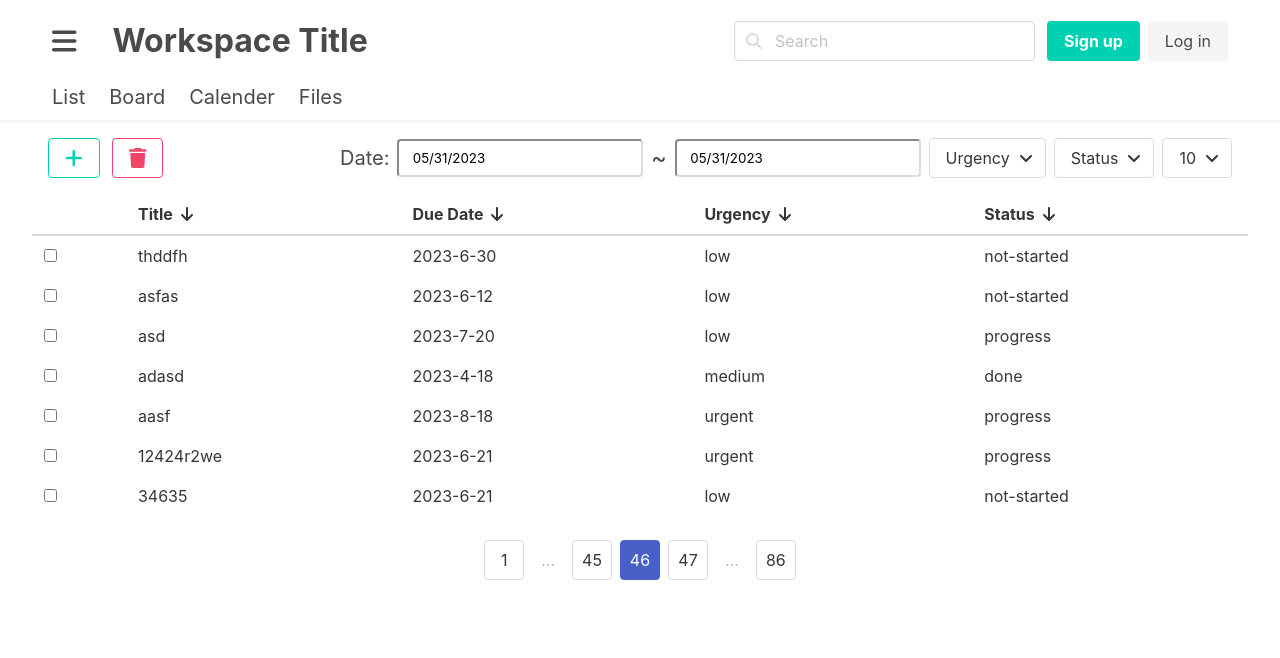
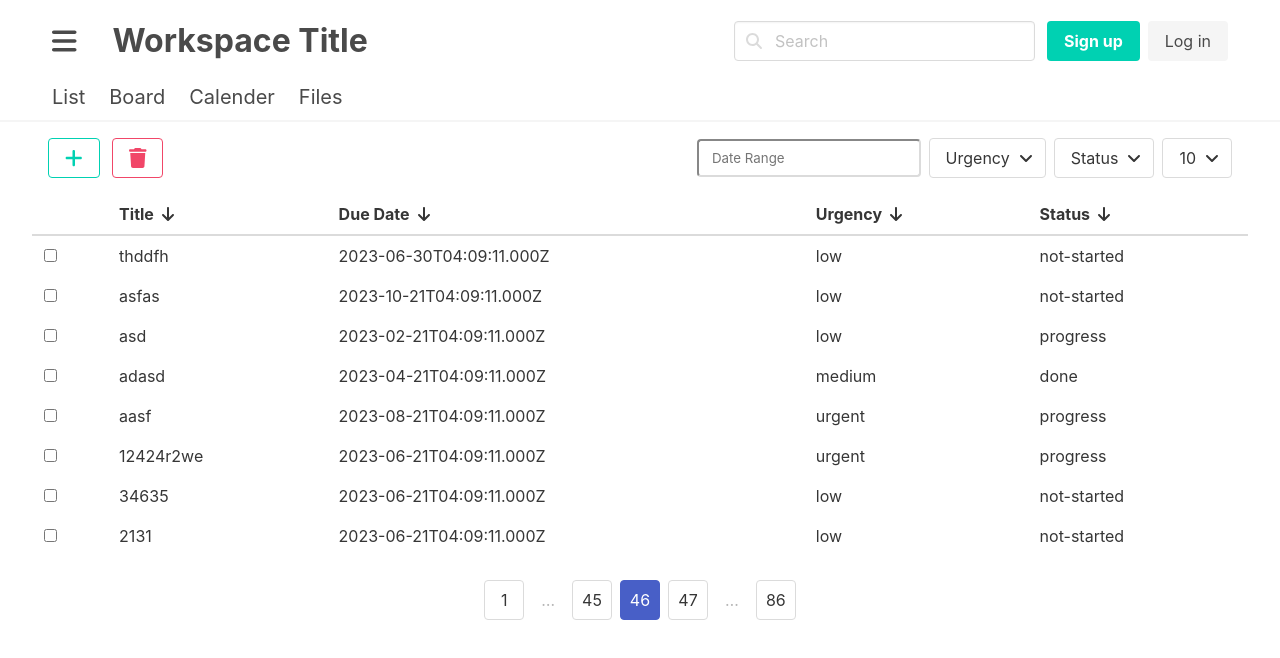
Before and after one commit to kiho2736/Todo-list-App, a React (Create React App) app: page / in a window 1280 px wide. Shown: the top 658 px of the page. Built offline with nearby package versions, Linux system fonts and the light colour scheme; data requests are answered from the project's data file.

Commit message:
Update date range filter

```diff
--- a/db.json
+++ b/db.json
@@ -3,7 +3,7 @@
     {
       "title": "thddfh",
       "description": "dhf",
-      "dueDate": "2023-6-30",
+      "dueDate": "2023-06-30T04:09:11.000Z",
       "urgency": "low",
       "status": "not-started",
       "id": 13
@@ -11,7 +11,7 @@
     {
       "title": "asfas",
       "description": "",
-      "dueDate": "2023-6-12",
+      "dueDate": "2023-10-21T04:09:11.000Z",
       "urgency": "low",
       "status": "not-started",
       "id": 14
@@ -19,7 +19,7 @@
     {
       "title": "asd",
       "description": "afaf",
-      "dueDate": "2023-7-20",
+      "dueDate": "2023-02-21T04:09:11.000Z",
       "urgency": "low",
       "status": "progress",
       "id": 15
@@ -27,7 +27,7 @@
     {
       "title": "adasd",
       "description": "dad2131",
-      "dueDate": "2023-4-18",
+      "dueDate": "2023-04-21T04:09:11.000Z",
       "urgency": "medium",
       "status": "done",
       "id": 16
@@ -35,7 +35,7 @@
     {
       "title": "aasf",
       "description": "afasd",
-      "dueDate": "2023-8-18",
+      "dueDate": "2023-08-21T04:09:11.000Z",
       "urgency": "urgent",
       "status": "progress",
       "id": 17
@@ -43,7 +43,7 @@
     {
       "title": "12424r2we",
       "description": "",
-      "dueDate": "2023-6-21",
+      "dueDate": "2023-06-21T04:09:11.000Z",
       "urgency": "urgent",
       "status": "progress",
       "id": 18
@@ -51,10 +51,18 @@
     {
       "title": "34635",
       "description": "234 2fds",
-      "dueDate": "2023-6-21",
+      "dueDate": "2023-06-21T04:09:11.000Z",
       "urgency": "low",
       "status": "not-started",
       "id": 19
+    },
+    {
+      "title": "2131",
+      "description": "23123",
+      "dueDate": "2023-06-21T04:09:11.000Z",
+      "urgency": "low",
+      "status": "not-started",
+      "id": 20
     }
   ]
 }
--- a/src/components/TodoActions.css
+++ b/src/components/TodoActions.css
@@ -31,19 +31,10 @@
 .datepicker {
   padding-bottom: calc(0.75em - 1px);
   padding-left: 1em;
-  padding-right: 1em;
+  padding-right: 3em;
   padding-top: calc(0.75em - 1px);
   cursor: pointer;
   border-radius: 4px;
   border-color: #dbdbdb;
+  width: 14rem;
 }
-
-.datepicker-label {
-  font-size: 1.25rem;
-  margin-right: 0.5rem;
-}
-
-.datepicker-tilde {
-  font-size: 1.5rem;
-  padding: 0 0.5rem;
-}
--- a/src/components/TodoActions.js
+++ b/src/components/TodoActions.js
@@ -12,42 +12,46 @@ import TodosContext from "../context/todos";
 import DatePicker from "react-datepicker";
 
 function TodoActions() {
-  const [startDate, setStartDate] = useState(new Date());
-  const [endDate, setEndDate] = useState(new Date());
+  const [dateRange, setDateRange] = useState([null, null]);
+  const [startDate, endDate] = dateRange;
   const [urgency, setUrgency] = useState("reset");
   const [urgencyDropdown, setUrgencyDropdown] = useState("Urgency");
   const [status, setStatus] = useState("reset");
   const [statusDropdown, setStatusDropdown] = useState("Status");
 
   useEffect(() => {
+    handleFilterClick(urgency, status, startDate, endDate);
+  }, [startDate, endDate]);
+
+  useEffect(() => {
     if (urgency === "low") {
       setUrgencyDropdown("Low");
-      handleFilterClick("low", status);
+      handleFilterClick("low", status, startDate, endDate);
     } else if (urgency === "medium") {
       setUrgencyDropdown("Medium");
-      handleFilterClick("medium", status);
+      handleFilterClick("medium", status, startDate, endDate);
     } else if (urgency === "urgent") {
       setUrgencyDropdown("Urgent");
-      handleFilterClick("urgent", status);
+      handleFilterClick("urgent", status, startDate, endDate);
     } else if (urgency === "reset") {
       setUrgencyDropdown("Urgency");
-      handleFilterClick("reset", status);
+      handleFilterClick("reset", status, startDate, endDate);
     }
   }, [urgency]);
 
   useEffect(() => {
     if (status === "not-started") {
       setStatusDropdown("Not Started");
-      handleFilterClick(urgency, "not-started");
+      handleFilterClick(urgency, "not-started", startDate, endDate);
     } else if (status === "progressing") {
       setStatusDropdown("Progressing");
-      handleFilterClick(urgency, "progressing");
+      handleFilterClick(urgency, "progressing", startDate, endDate);
     } else if (status === "done") {
       setStatusDropdown("Done");
-      handleFilterClick(urgency, "done");
+      handleFilterClick(urgency, "done", startDate, endDate);
     } else if (status === "reset") {
       setStatusDropdown("Status");
-      handleFilterClick(urgency, "reset");
+      handleFilterClick(urgency, "reset", startDate, endDate);
     }
   }, [status]);
 
@@ -71,7 +75,12 @@ function TodoActions() {
     }
   };
 
-  const handleFilterClick = (selectedUrgency, selectedStatus) => {
+  const handleFilterClick = (
+    selectedUrgency,
+    selectedStatus,
+    selectedStart,
+    selectedEnd
+  ) => {
     let filterByUrgency = currentTodos;
     if (selectedUrgency !== "reset") {
       filterByUrgency = currentTodos.filter((todo) => {
@@ -86,32 +95,30 @@ function TodoActions() {
       });
     }
 
-    // const start =
-    //   startDate.getFullYear() +
-    //   "-" +
-    //   (startDate.getMonth() + 1) +
-    //   "-" +
-    //   startDate.getDate();
+    const filterDueDate = [];
 
-    // const end =
-    //   endDate.getFullYear() +
-    //   "-" +
-    //   (endDate.getMonth() + 1) +
-    //   "-" +
-    //   endDate.getDate();
+    if (!selectedStart && !selectedEnd) {
+      for (const todo of filterByStatus) {
+        filterDueDate.push(todo);
+      }
+    }
 
-    // const filterDueDate = [];
-    // for (const todo of filterByStatus) {
-    //   const [year, month, date] = todo.dueDate.split("-");
-    //   if (year >= start.split("-")[0] && year <= end.split("-")[0]) {
-    //     if (month >= start.split("-")[1] && month <= end.split("-")[1]) {
-    //       if (date >= start.split("-")[2] && date <= end.split("-")[2])
-    //         filterDueDate.push(todo);
-    //     }
-    //   }
-    // }
+    if (selectedStart) {
+      for (const todo of filterByStatus) {
+        if (+selectedStart <= new Date(todo.dueDate).getTime()) {
+          filterDueDate.push(todo);
+        }
+      }
+    }
 
-    setTodos(filterByStatus);
+    if (selectedEnd) {
+      const result = filterDueDate.filter((todo) => {
+        return new Date(todo.dueDate).getTime() <= +selectedEnd;
+      });
+      setTodos(result);
+    } else {
+      setTodos(filterDueDate);
+    }
   };
 
   return (
@@ -133,27 +140,17 @@ function TodoActions() {
 
       <div className="filters-container">
         <div className="filter">
-          <span className="datepicker-label">Date: </span>
           <DatePicker
-            selected={startDate}
-            onChange={(date) => setStartDate(date)}
-            selectsStart
+            selectsRange={true}
             startDate={startDate}
             endDate={endDate}
-            dateFormat="MM/dd/yyyy"
+            onChange={(update) => {
+              setDateRange(update);
+            }}
+            isClearable={true}
             className="datepicker"
+            placeholderText="Date Range"
           />
-          <span className="datepicker-tilde">~</span>
-          <DatePicker
-            selected={endDate}
-            onChange={(date) => setEndDate(date)}
-            selectsEnd
-            startDate={startDate}
-            endDate={endDate}
-            minDate={startDate}
-            dateFormat="MM/dd/yyyy"
-            className="datepicker"
-          ></DatePicker>
         </div>
 
         <div className="dropdown filter is-hoverable">
--- a/src/modals/CreateMode.js
+++ b/src/modals/CreateMode.js
@@ -50,20 +50,13 @@ function CreateMode() {
   const handleSubmit = (e) => {
     e.preventDefault();
 
-    const convertedDueDate =
-      dueDate.getFullYear() +
-      "-" +
-      (dueDate.getMonth() + 1) +
-      "-" +
-      dueDate.getDate();
-
     if (!title) {
       setShowWarning(!showWarning);
     } else {
       const todoInfo = {
         title,
         description,
-        dueDate: convertedDueDate,
+        dueDate,
         urgency,
         status,
       };
```
